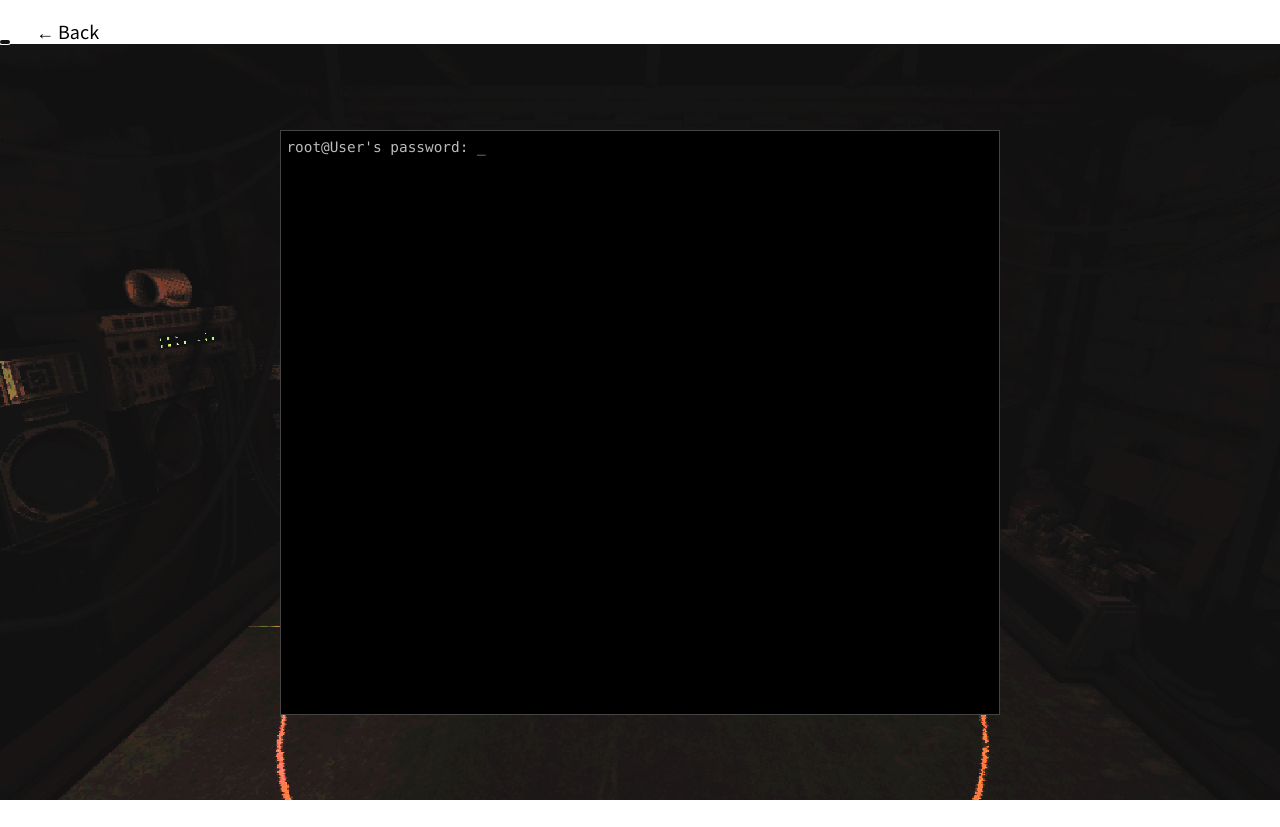
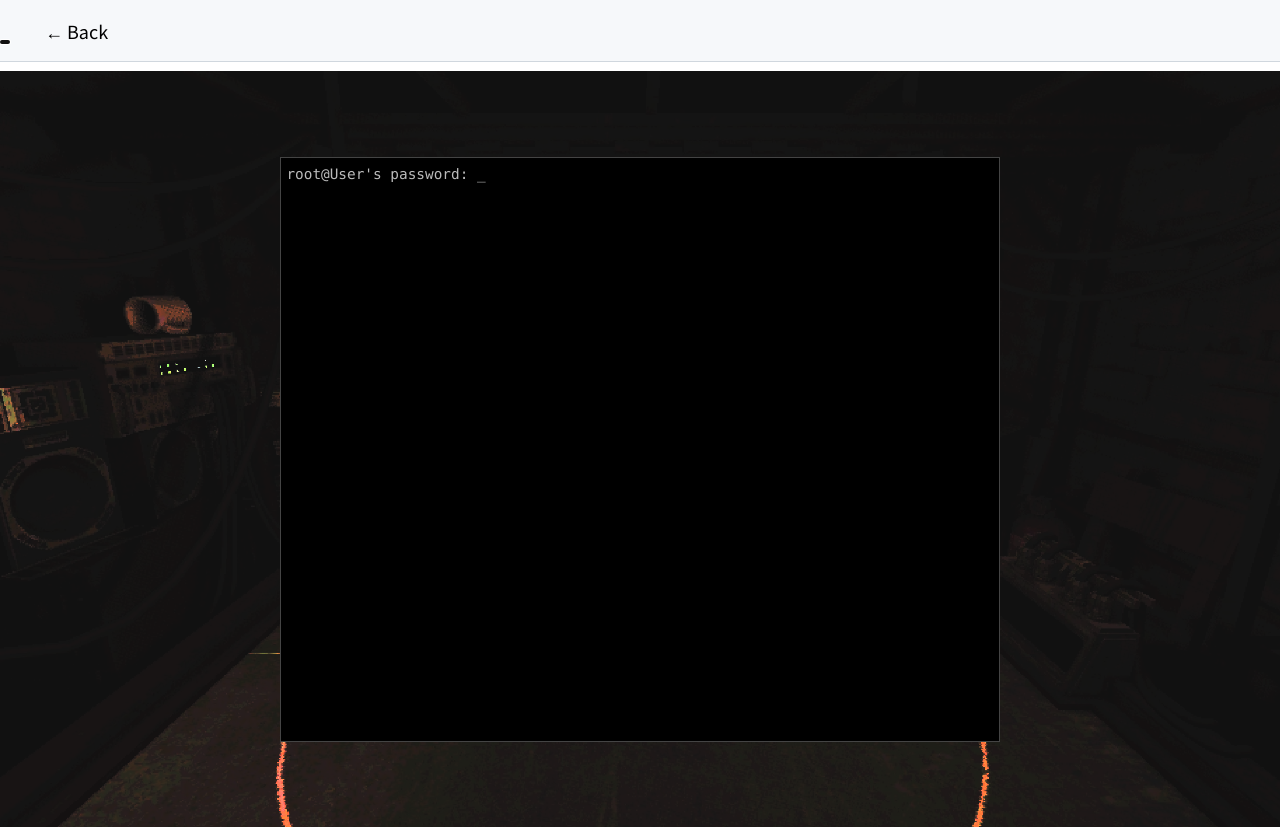
Before and after one commit to leejh1118/ZXhhbVByb2plY3Q-, a React (Vite) app: page /backroom408/room-c in a window 1280 px wide. Before the commit the page ends 800 px from the top, so only its background shows below. Built offline with nearby package versions, Linux system fonts and the light colour scheme.

Commit message:
navigation_bar component 생성

```diff
--- a/src/App.jsx
+++ b/src/App.jsx
@@ -1,5 +1,4 @@
-import { useState } from "react";
-import { Link, Route, Routes, useLocation, useNavigate } from "react-router-dom";
+import { Route, Routes, useLocation } from "react-router-dom";
 import "./styles/App.css"
 import Main from "./component/main/Main.jsx";
 import RoomA from "./component/roomA/RoomA.jsx";
@@ -14,24 +13,17 @@ import RoomJ from "./component/roomJ/RoomJ.jsx";
 import RoomK from "./component/roomK/RoomK.jsx";
 import RoomL from "./component/roomL/RoomL.jsx";
 import RoomM from "./component/roomM/RoomM.jsx";
+import Navigation_bar from "./common/Navigation_bar.jsx";
 
 
 
 function App() {
-  const navigate = useNavigate();
   const location = useLocation();
-
-  const toPath = () => {
-    navigate(-1);
-  }
 
   return (
     <>
-      {location.pathname != "/" &&
-        <div style={{paddingLeft: "2em", paddingTop: "1em"}}>
-          <a onClick={() => toPath()} style={{cursor: "pointer"}}>← Back</a>
-        </div>
-      }
+      { location.pathname != "/" && <Navigation_bar /> }
+
       <Routes>
         <Route path="/" element={<Main/>}></Route>
         <Route path="/room-a/*" element={<RoomA />}></Route>
--- /dev/null
+++ b/src/common/Navigation_bar.jsx
@@ -0,0 +1,15 @@
+import { useNavigate } from "react-router-dom";
+
+export default function Navigation_bar() {
+    const navigate = useNavigate();
+
+    const toPath = () => {
+        navigate(-1);
+    }
+
+    return(
+        <div id="navigation_bar">
+          <a onClick={() => toPath()}>← Back</a>
+        </div>
+    )
+}
--- a/src/styles/App.css
+++ b/src/styles/App.css
@@ -1,10 +1,21 @@
 @import url('https://fonts.googleapis.com/css2?family=Noto+Sans+KR:wght@100..900&display=swap');
 
 /* reset */
+body {
+  font-size: 18px;
+}
+
+a { text-decoration: none; color: #000; }
+
 #root { width: 100%; }
 
+#root > div[id*=wrap] {
+  /* #root 한단계 하위의 div에만 속성 적용 */
+  margin-top: 0.5em;
+}
+
 * {
-	box-sizing: border-box;
+  box-sizing: border-box;
     padding: 0;
     margin: 0;
     font-family: "Noto Sans KR", sans-serif;
@@ -12,13 +23,6 @@
     font-weight: 400;
     font-style: normal;
 }
-
-body {
-    font-size: 18px;
-}
-
-a { text-decoration: none; color: #000; }
-
 
 /* loading */
 span.loader {
@@ -43,6 +47,37 @@ span.loader {
     color: rgba(255, 255, 255, 0.8);
   }
 }
+
+/* navigation bar */
+div#navigation_bar {
+  padding: 1em 2em;
+  background-color: #f6f8fa;
+  box-shadow: inset 0 -1px #d0d7de;
+  color: #1f2328;
+}
+
+div#navigation_bar a {
+  padding: 0.15em 0.5em;
+  cursor: pointer;
+  border-radius: 7px;
+}
+div#navigation_bar a:hover {
+  background-color: #d0d7de33;
+}
+
+
+
+
+
+
+
+
+
+
+
+
+
+
 
 /* logo */
 .logo {
```
